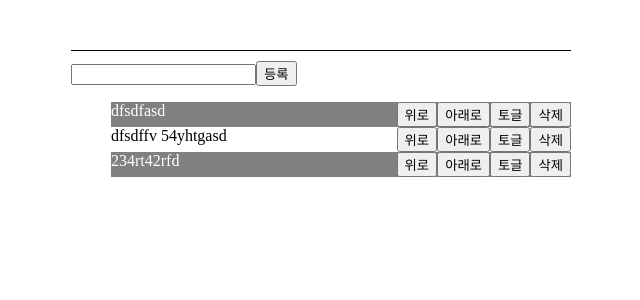
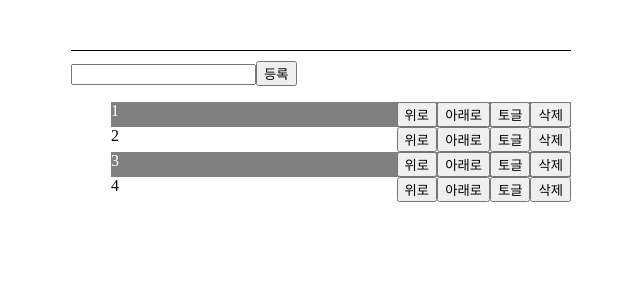
Before and after one commit to dkwlfkwl/todo-react-cra-hooks, a React (Create React App) app: page / in a window 1280 px wide. Shown: the top 300 px of the page, without its empty margins (319-959 px from the left). Built offline with nearby package versions, Linux system fonts and the light colour scheme.

Commit message:
hook 작업

```diff
--- a/src/App.js
+++ b/src/App.js
@@ -5,9 +5,10 @@ import List from './List';
 
 function App() {
   const [todos, setTodos] = useState([
-    { id: 234234123524, title: 'dfsdfasd', completed: true },
-    { id: 23423412343243524, title: 'dfsdffv 54yhtgasd', completed: false },
-    { id: 234234543254123524, title: '234rt42rfd', completed: true }
+    { id: 1, title: '1', completed: true },
+    { id: 2, title: '2', completed: false },
+    { id: 3, title: '3', completed: true },
+    { id: 4, title: '4', completed: false }
   ]);
 
   // useEffect(() => {
@@ -26,11 +27,11 @@ function App() {
     };
 
     setTodos(() => [...todos, newItem]);
-  }, []);
+  }, [todos]);
 
   const deleteTodo = useCallback(id => {
     setTodos(() => todos.filter((item) => item.id !== id));
-  }, []);
+  }, [todos]);
 
   const toggleCompleted = useCallback(id => {
     setTodos(() => todos.map((item) => {
@@ -38,34 +39,29 @@ function App() {
 
       return item;
     }));
-  }, []);
+  }, [todos]);
 
-  function moveTodo(id, dir) {
+  const moveTodo = useCallback((id, dir) => {
     const targetIndex = todos.findIndex(item => item.id === id);
     const direction = dir === 'up' ? -1 : 1;
     const insertIndex = targetIndex >= 0 ? targetIndex + direction : targetIndex;
 
     if(targetIndex === 0 && direction === -1) {
-      if(targetIndex === todos.length - 1 && direction === 1) {
-        return false;
-      }
+      return false;
+    } else if(targetIndex === todos.length - 1 && direction === 1) {
+      return false;
     }
 
-    setTodos(() => todos.splice(insertIndex, 0, todos.splice(targetIndex, 1)[0]));
-    // setTodos(() => {
-    //   todos.splice(insertIndex, 0, todos.splice(targetIndex, 1)[0]);
+    setTodos(() => {
+      console.log(targetIndex)
+      console.log(insertIndex)
+      console.log(todos.splice(targetIndex, 1)[0])
+      console.log(todos)
+      todos.splice(insertIndex, 0, todos.splice(targetIndex, 1)[0]);
 
-    //   return todos;
-    // });
-
-    // this.setState((state) => {
-    //   state.todos.splice(insertIndex, 0, state.todos.splice(targetIndex, 1)[0]);
-
-    //   return {
-    //     todos: state.todos
-    //   }
-    // });
-  }
+      return todos
+    });
+  }, [todos]);
 
   return (
     <div className="todo">
@@ -80,87 +76,4 @@ function App() {
   )
 }
 
-// class App extends Component {
-
-//   state = {
-//     todos: []
-//   }
-
-//   componentDidMount() {
-//     const localStorageItem = localStorage.getItem('todolist');
-
-//     if(localStorageItem !== null) {
-//       this.setState(() => ({
-//         todos: JSON.parse(localStorageItem)
-//       }));
-//     }
-//   }
-
-//   componentDidUpdate() {
-//     localStorage.setItem('todolist', JSON.stringify(this.state.todos));
-//   }
-
-//   insertNewTodo = (value) => {
-//     const newItem = {
-//       id: new Date().valueOf(),
-//       title: value.trim(),
-//       completed: false
-//     };
-
-//     this.setState(() => ({
-//       todos: this.state.todos.concat(newItem)
-//     }));
-//   }
-
-//   deleteTodo = (id) => {
-//     this.setState((state) => ({
-//       todos: state.todos.filter((item) => (item.id !== id))
-//     }));
-//   }
-
-//   toggleCompleted = (id) => {
-//     this.setState((state) => ({
-//       todos: state.todos.map((item) => {
-//         if(item.id === id) item.completed = !item.completed;
-
-//         return item;
-//       })}
-//     ));
-//   }
-
-//   moveTodo = (id, dir) => {
-//     const targetIndex = this.state.todos.findIndex(item => item.id === id);
-//     const direction = dir === 'up' ? -1 : 1;
-//     const insertIndex = targetIndex >= 0 ? targetIndex + direction : targetIndex;
-
-//     if(targetIndex === 0 && direction === -1) {
-//       if(targetIndex === this.state.todos.length - 1 && direction === 1) {
-//         return false;
-//       }
-//     }
-
-//     this.setState((state) => {
-//       state.todos.splice(insertIndex, 0, state.todos.splice(targetIndex, 1)[0]);
-
-//       return {
-//         todos: state.todos
-//       }
-//     });
-//   }
-
-//   render() {
-//     return (
-//       <div className="todo">
-//         <Form insertNewTodo={this.insertNewTodo} />
-//         <List
-//           todos={this.state.todos}
-//           moveTodo={this.moveTodo}
-//           toggleCompleted={this.toggleCompleted}
-//           deleteTodo={this.deleteTodo}
-//         />
-//       </div>
-//     )
-//   }
-// }
-
 export default App;
--- a/src/Form.js
+++ b/src/Form.js
@@ -1,9 +1,9 @@
-import React, { useRef } from 'react';
+import React, { useCallback, useRef } from 'react';
 
 function Form(props) {
   const input = useRef(null);
 
-  const handleSubmit = function(e) {
+  const handleSubmit = useCallback(e => {
     const isKeyPress = e.type === 'keypress';
     const inputEl = input.current;
     const value = inputEl.value;
@@ -18,7 +18,7 @@ function Form(props) {
 
     inputEl.value = '';
     inputEl.focus();
-  }
+  }, [props]);
 
   return (
     <div className="header">
@@ -28,34 +28,4 @@ function Form(props) {
   );
 }
 
-// class Form extends Component {
-//   refInput = React.createRef();
-
-//   handleSubmit = (e) => {
-//     const input = this.refInput.current;
-//     const value = input.value;
-//     const isKeyPress = e.type === 'keypress';
-
-//     if(isKeyPress) {
-//       if(e.key !== 'Enter' || value === '') return false;
-//     } else {
-//       if(value === '') return false;
-//     }
-
-//     this.props.insertNewTodo(value);
-
-//     input.value = '';
-//     input.focus();
-//   }
-
-//   render() {
-//     return (
-//       <div className="header">
-//         <input type="text" className="new-todo" ref={this.refInput} onKeyPress={this.handleSubmit}/>
-//         <button type="button" className="btn-submit" onClick={this.handleSubmit}>등록</button>
-//       </div>
-//     );
-//   }
-// }
-
 export default Form;
--- a/src/Item.js
+++ b/src/Item.js
@@ -1,23 +1,23 @@
-import React from 'react';
+import React, { useCallback } from 'react';
 
 function Item(props) {
   const { id, title, completed, deleteTodo, toggleCompleted, moveTodo } = props;
 
-  function upMoveTodo() {
+  const upMoveTodo = useCallback(() => {
     moveTodo(id, 'up');
-  }
+  }, [moveTodo, id]);
 
-  function downMoveTodo() {
+  const downMoveTodo = useCallback(() => {
     moveTodo(id, 'down');
-  }
+  }, [moveTodo, id]);
 
-  function handleDeleteTodo() {
+  const handleDeleteTodo = useCallback(() => {
     deleteTodo(id);
-  }
+  }, [deleteTodo, id]);
 
-  function handleToggleCompleted() {
+  const handleToggleCompleted = useCallback(() => {
     toggleCompleted(id);
-  }
+  }, [toggleCompleted, id]);
 
   return (
     <li className={completed ? 'completed' : ''}>
```
